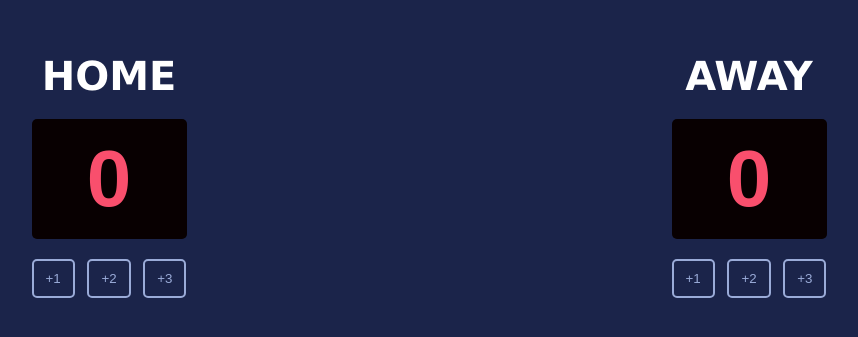
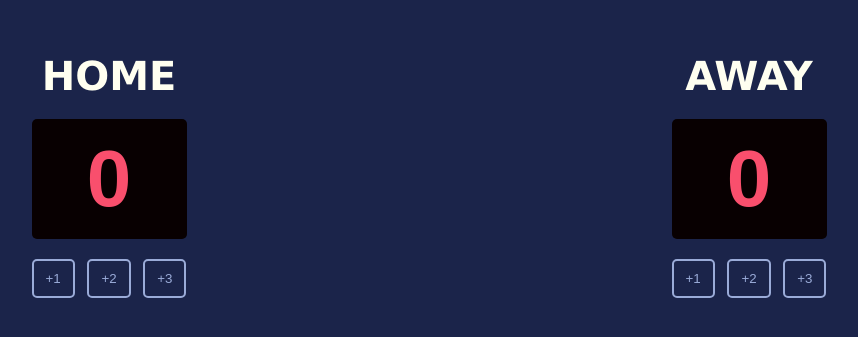
Before and after one commit to tomsamu/scrimba-basketball-scoreboard, a website built with Vite: page index.html in a window 1280 px wide. Shown: the part 225-562 px from the top of the page, without its empty margins (211-1069 px from the left). Built offline with nearby package versions, Linux system fonts and the light colour scheme; a web font is replaced by a local one.

Commit message:
Update Home/Away text color
Updated the color of the "home" and "away" text.

```diff
--- a/index.css
+++ b/index.css
@@ -17,7 +17,7 @@ body {
     display: flex;
     flex-direction: column;
     text-align: center;
-    color: white;
+    color: #fffff0;
 }
 
 .points-block h3 {
```
